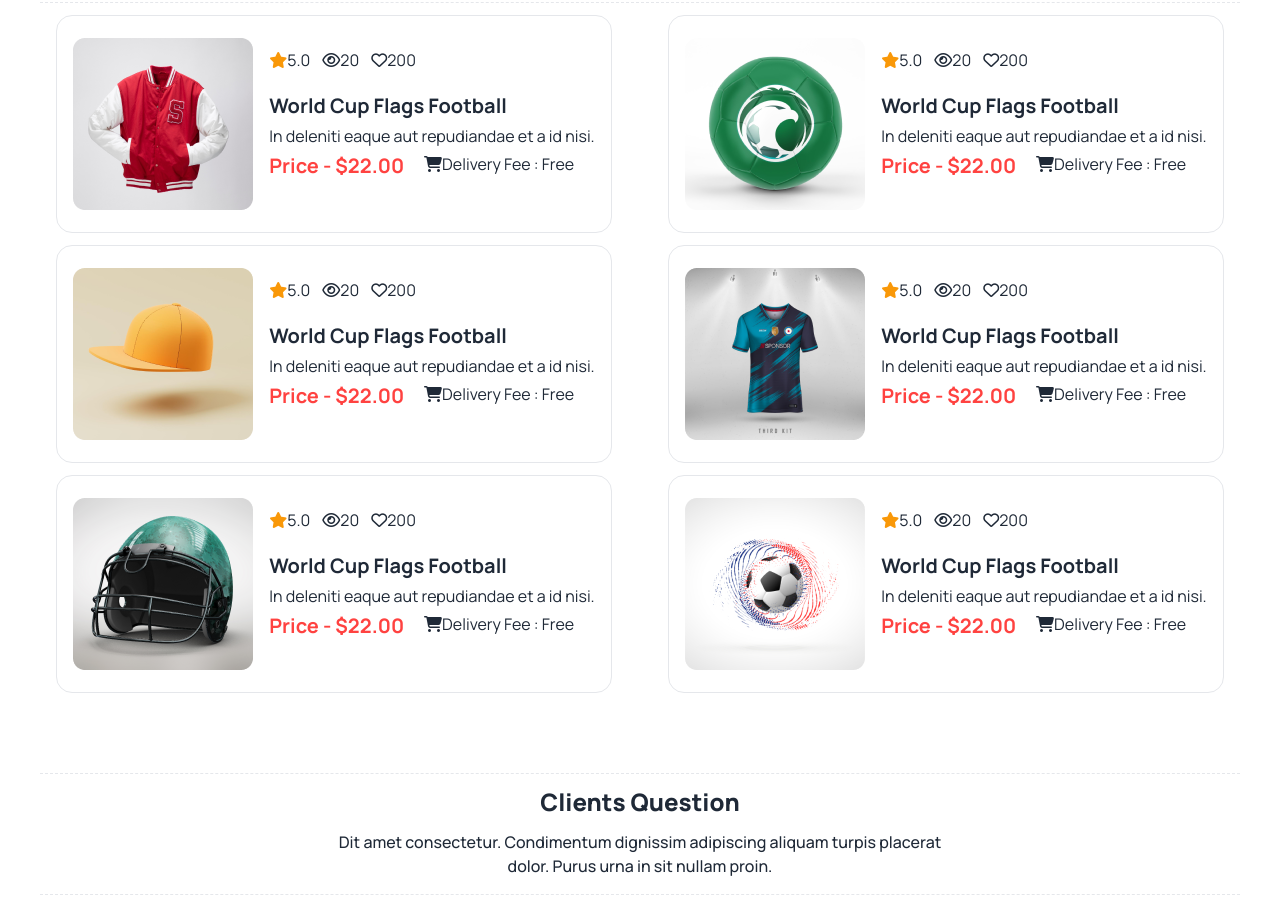
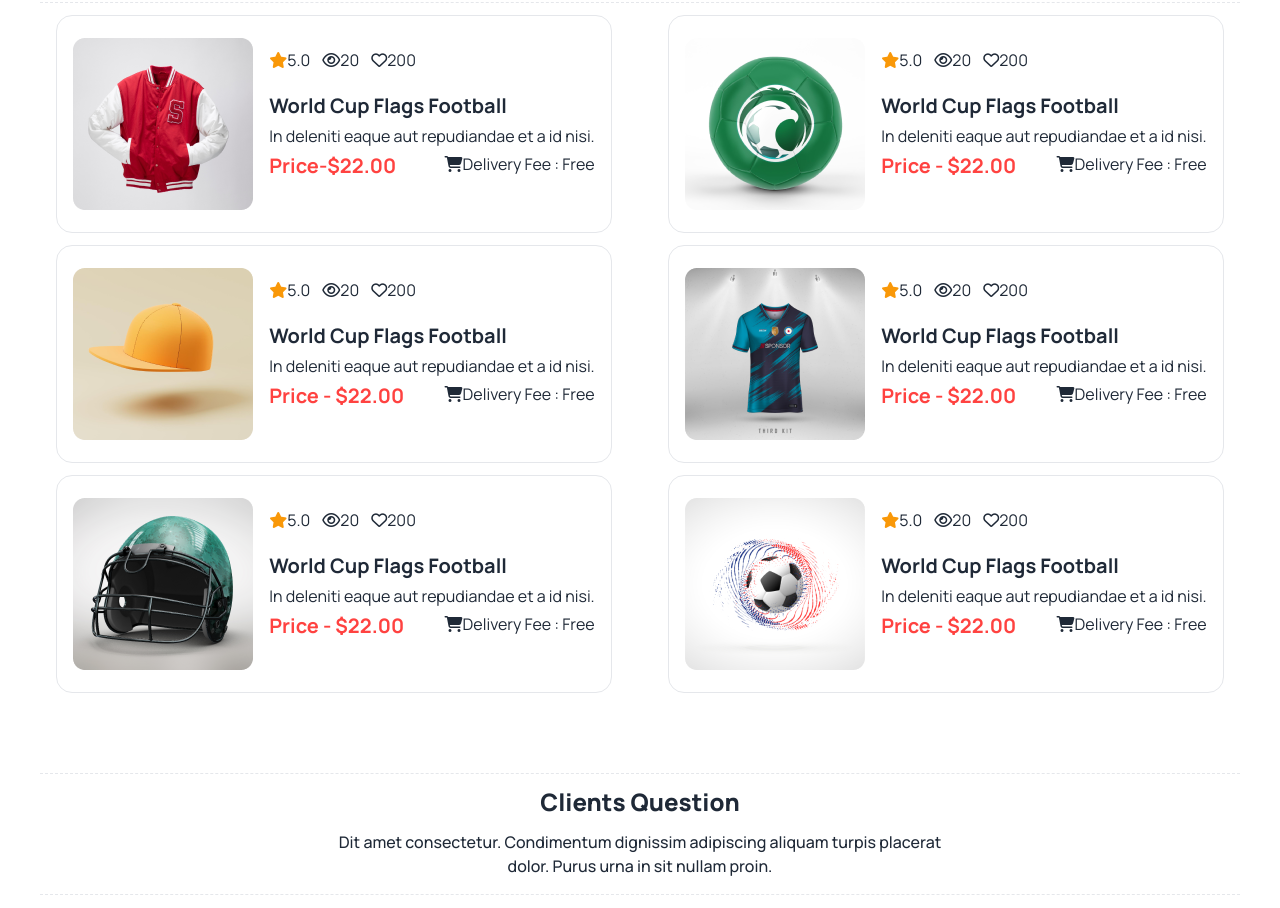
Before and after one commit to Meghadrita/third-assignment, a plain HTML site: page index.html in a window 1280 px wide. Shown: the part 2404-3312 px from the top of the page. Drawn offline with nearby package versions, Linux system fonts and the light colour scheme.

Commit message:
added correction 2

```diff
--- a/index.html
+++ b/index.html
@@ -246,8 +246,8 @@
                             </div>
                             <h3 class="text-xl font-bold">World Cup Flags Football</h3>
                             <p class="py-1 text-base font-normal">In deleniti eaque aut repudiandae et a id nisi.</p>
-                            <div class="flex gap-5">
-                                <p class="text-xl font-bold text-[#FF4240]">Price - $22.00</p>
+                            <div class="flex justify-between">
+                                <p class="text-xl font-bold text-[#FF4240]">Price-$22.00</p>
                                 <p class="text-base font-normal"><i class="fa-solid fa-cart-shopping"></i>Delivery
                                     Fee : Free</p>
                             </div>
@@ -268,7 +268,7 @@
                             </div>
                             <h3 class="text-xl font-bold">World Cup Flags Football</h3>
                             <p class="py-1 text-base font-normal">In deleniti eaque aut repudiandae et a id nisi.</p>
-                            <div class="flex gap-5">
+                            <div class="flex justify-between">
                                 <p class="text-xl font-bold text-[#FF4240]">Price - $22.00</p>
                                 <p class="text-base font-normal"><i class="fa-solid fa-cart-shopping"></i>Delivery
                                     Fee : Free</p>
@@ -290,7 +290,7 @@
                             </div>
                             <h3 class="text-xl font-bold">World Cup Flags Football</h3>
                             <p class="py-1 text-base font-normal">In deleniti eaque aut repudiandae et a id nisi.</p>
-                            <div class="flex gap-5">
+                            <div class="flex justify-between">
                                 <p class="text-xl font-bold text-[#FF4240]">Price - $22.00</p>
                                 <p class="text-base font-normal"><i class="fa-solid fa-cart-shopping"></i>Delivery
                                     Fee : Free</p>
@@ -312,7 +312,7 @@
                             </div>
                             <h3 class="text-xl font-bold">World Cup Flags Football</h3>
                             <p class="py-1 text-base font-normal">In deleniti eaque aut repudiandae et a id nisi.</p>
-                            <div class="flex gap-5">
+                            <div class="flex justify-between">
                                 <p class="text-xl font-bold text-[#FF4240]">Price - $22.00</p>
                                 <p class="text-base font-normal"><i class="fa-solid fa-cart-shopping"></i>Delivery
                                     Fee : Free</p>
@@ -334,7 +334,7 @@
                             </div>
                             <h3 class="text-xl font-bold">World Cup Flags Football</h3>
                             <p class="py-1 text-base font-normal">In deleniti eaque aut repudiandae et a id nisi.</p>
-                            <div class="flex gap-5">
+                            <div class="flex justify-between">
                                 <p class="text-xl font-bold text-[#FF4240]">Price - $22.00</p>
                                 <p class="text-base font-normal"><i class="fa-solid fa-cart-shopping"></i>Delivery
                                     Fee : Free</p>
@@ -356,7 +356,7 @@
                             </div>
                             <h3 class="text-xl font-bold">World Cup Flags Football</h3>
                             <p class="py-1 text-base font-normal">In deleniti eaque aut repudiandae et a id nisi.</p>
-                            <div class="flex gap-5">
+                            <div class="flex justify-between">
                                 <p class="text-xl font-bold text-[#FF4240]">Price - $22.00</p>
                                 <p class="text-base font-normal"><i class="fa-solid fa-cart-shopping"></i>Delivery
                                     Fee : Free</p>
```
